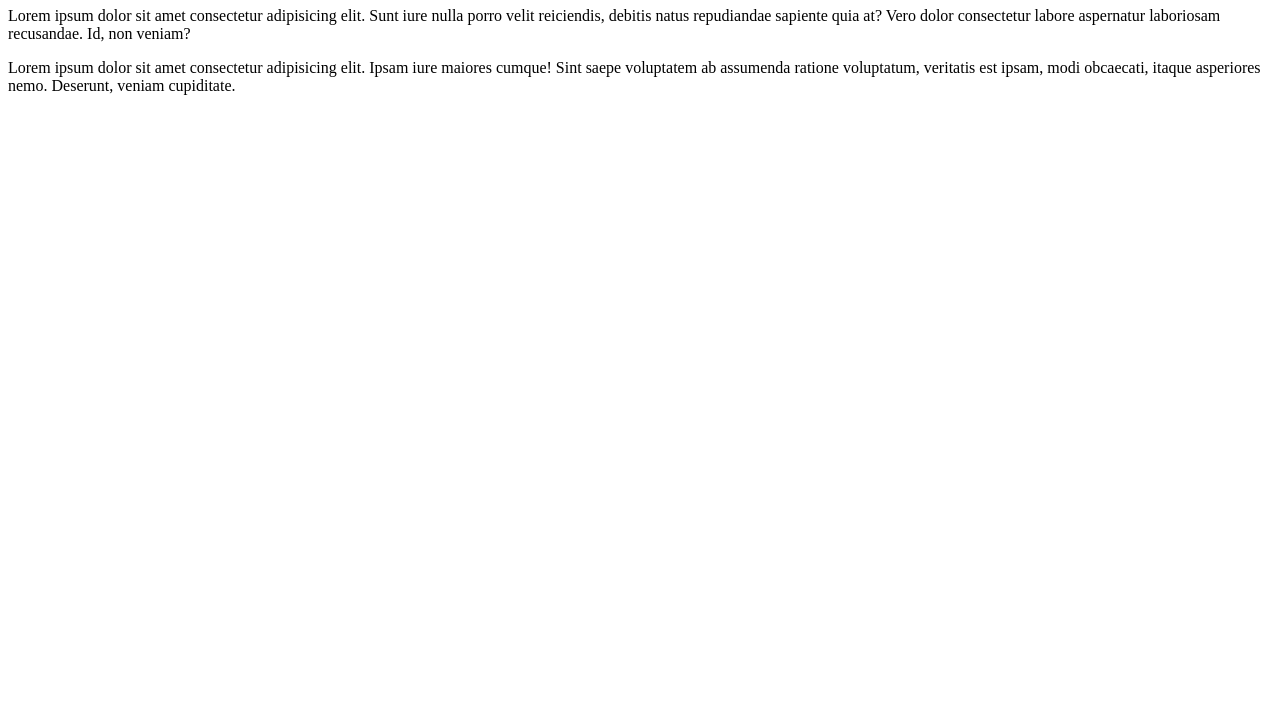
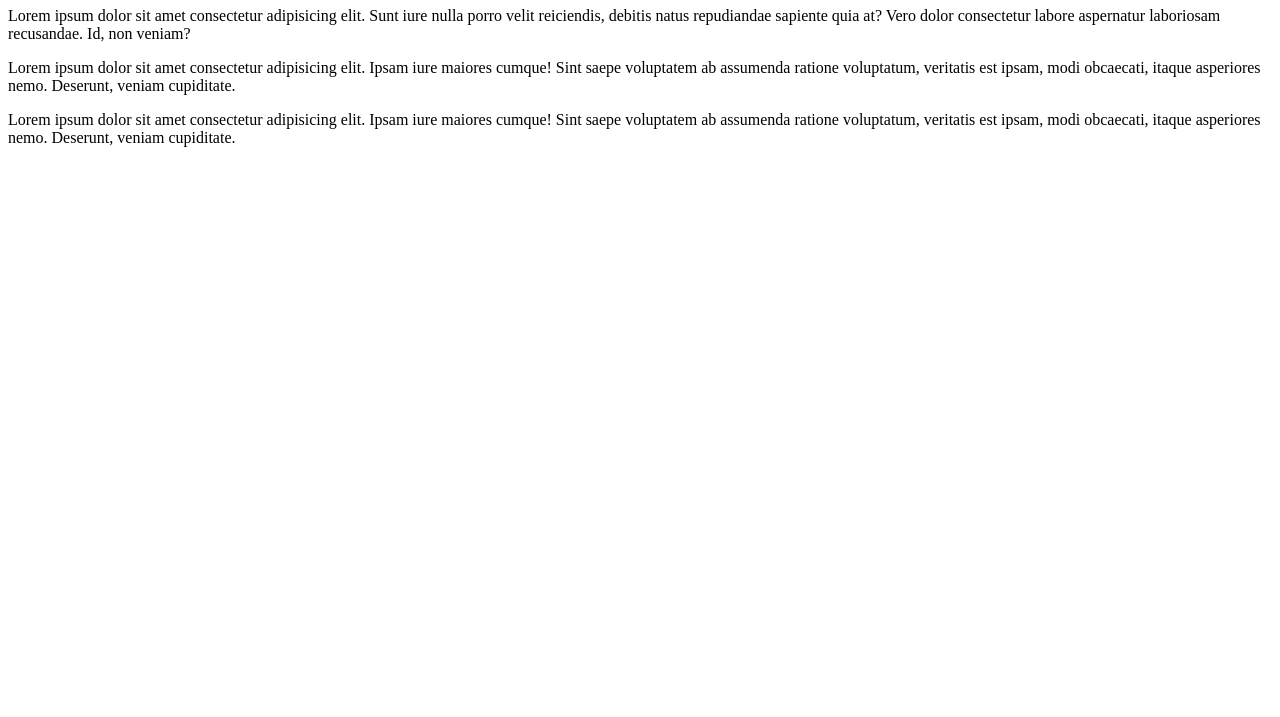
Before and after one commit to GilsonEniac/Ola-Mundo, a plain HTML site: page site-exemplo/index.html in a window 1280 px wide. Shown: the part 83-800 px from the top of the page. Drawn offline with Linux system fonts and the light colour scheme.

Commit message:
Inclusão no index.html
Incluiido mais um paragrafo no index falando sobre lorem

```diff
--- a/site-exemplo/index.html
+++ b/site-exemplo/index.html
@@ -13,8 +13,15 @@
         porro velit reiciendis, debitis natus repudiandae sapiente quia at? Vero
          dolor consectetur labore aspernatur laboriosam recusandae. Id, non veniam?</p>
          <p>
-             Lorem ipsum dolor sit amet consectetur adipisicing elit. Ipsam iure maiores cumque! Sint saepe voluptatem ab assumenda ratione voluptatum, veritatis est ipsam, modi obcaecati, itaque asperiores nemo. Deserunt, veniam cupiditate.
+             Lorem ipsum dolor sit amet consectetur adipisicing elit. Ipsam iure maiores cumque!
+             Sint saepe voluptatem ab assumenda ratione voluptatum, veritatis est ipsam, modi obcaecati,
+             itaque asperiores nemo. Deserunt, veniam cupiditate.
          </p>
+         <p>
+             Lorem ipsum dolor sit amet consectetur adipisicing elit. Ipsam iure maiores cumque!
+             Sint saepe voluptatem ab assumenda ratione voluptatum, veritatis est ipsam, modi obcaecati,
+             itaque asperiores nemo. Deserunt, veniam cupiditate.
+        </p>
 
 </body>
 </html>
```
